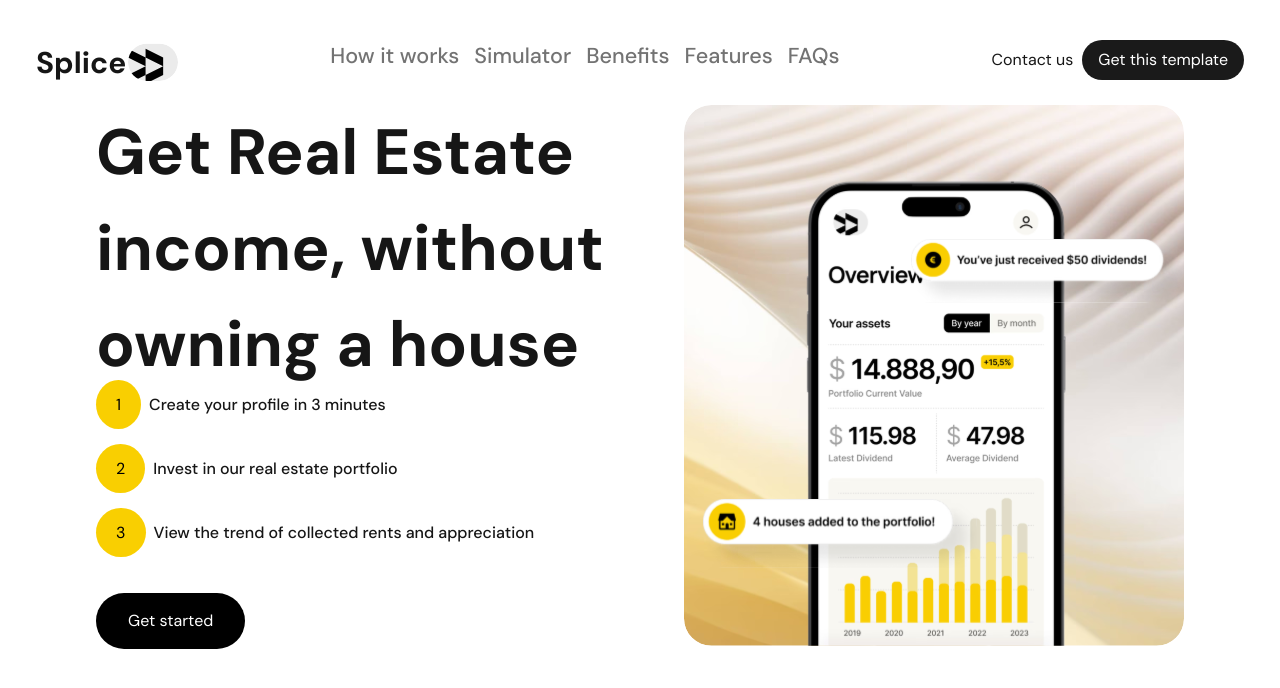
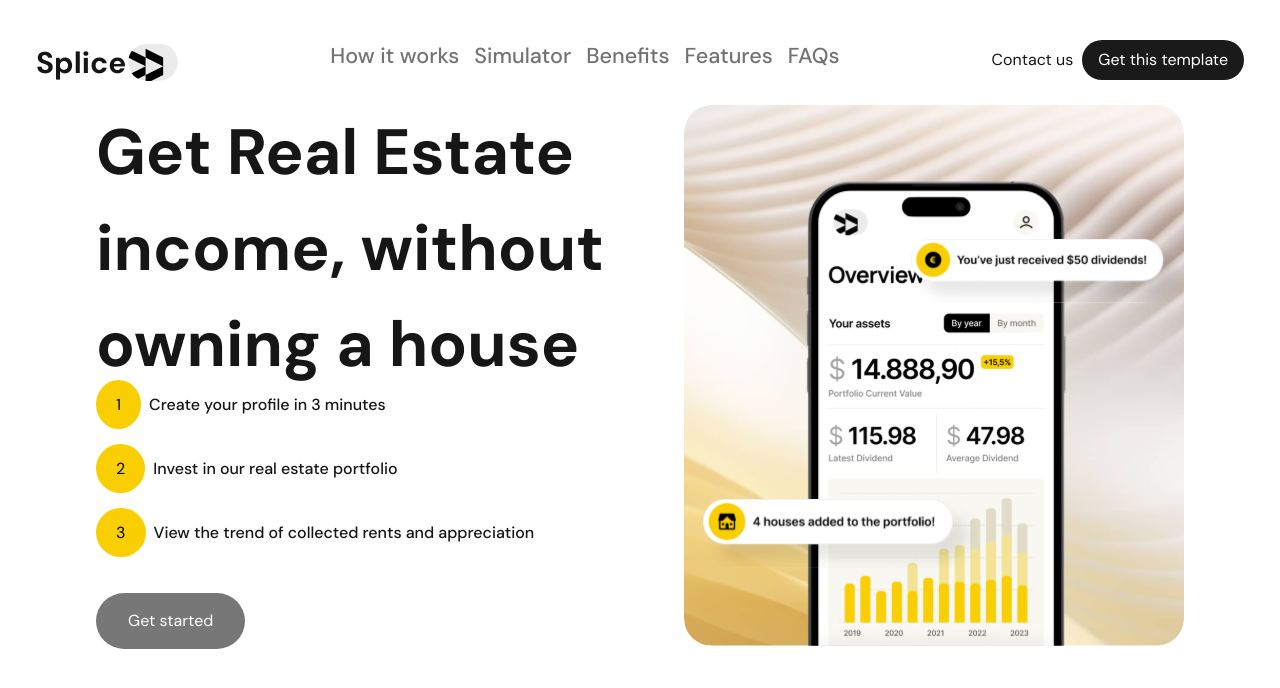
Before and after one commit to Daniel264/Slice, a Next.js app: page / in a window 1280 px wide. In both pictures the pointer is over the button "Get started". Shown: the top 688 px of the page. Built offline with nearby package versions, Linux system fonts and the light colour scheme.

Commit message:
change the background color of the button on hover

```diff
--- a/src/styles/SCSS/index.css
+++ b/src/styles/SCSS/index.css
@@ -123,5 +123,5 @@
   transition: background-color 0.3s ease;
 }
 .butn:hover {
-  background-color: black;
+  background: #777;
 }/*# sourceMappingURL=index.css.map */
--- a/src/styles/SCSS/mixins/_mixins.scss
+++ b/src/styles/SCSS/mixins/_mixins.scss
@@ -1,4 +1,4 @@
-@mixin button-style($bg-color, $text-color: white, $padding: 1rem 2rem) {
+@mixin button-style($bg-color, $text-color: white, $padding: 1rem 2rem, $hover: #777) {
     background-color: $bg-color;
     color: $text-color;
     padding: $padding;
@@ -8,7 +8,8 @@
     transition: background-color 0.3s ease;
 
     &:hover {
-        background-color: darken($bg-color, 10%);
+        // background: darken($bg-color, 60%);
+        background: $hover;
     }
 }
 
```
Also changed, not shown: src/components/Yellow-text.tsx (line endings or trailing spaces), 1 other file (tests, documents, lock files or other folders).
